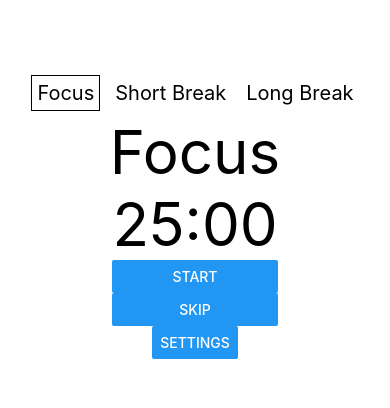
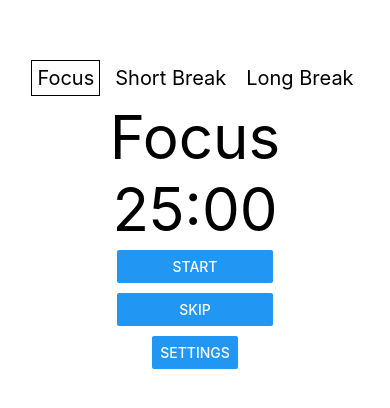
Before and after one commit to beinnor/FocusNative, a React Native app: screen / in a window 390 px wide. Shown: the part 208-616 px from the top of the page. Built offline with nearby package versions, Linux system fonts and the light colour scheme.

Commit message:
add button component

```diff
--- a/components/Main.js
+++ b/components/Main.js
@@ -1,10 +1,11 @@
 import React, { useState } from 'react';
-import { View, StyleSheet, Text, Button } from 'react-native';
+import { View, StyleSheet, Text } from 'react-native';
 
 import Settings from '../components/Settings';
 import Timer from '../components/Timer';
 import TopBar from '../components/TopBar';
 import defaultSettings from '../utils/defaultSettings';
+import MyButton from './MyButton';
 
 const Main = () => {
   const [sessionTypes, setSessionTypes] = useState(defaultSettings);
@@ -63,7 +64,11 @@ const Main = () => {
 
         <Timer seconds={currentSessionType.minutes * 60} nextSession={nextSession} />
 
-        <Button title="Settings" accessibilityLabel="Set session timers" onPress={toggleSettings} />
+        <MyButton
+          title="Settings"
+          accessibilityLabel="Set session timers"
+          onPress={toggleSettings}
+        />
       </View>
     );
   }
--- /dev/null
+++ b/components/MyButton.js
@@ -0,0 +1,25 @@
+import PropTypes from 'prop-types';
+import React from 'react';
+import { StyleSheet, View, Button } from 'react-native';
+
+const MyButton = ({ title, accessibilityLabel, onPress }) => {
+  return (
+    <View style={styles.container}>
+      <Button title={title} accessibilityLabel={accessibilityLabel} onPress={onPress} />
+    </View>
+  );
+};
+
+const styles = StyleSheet.create({
+  container: {
+    margin: 5,
+  },
+});
+
+MyButton.propTypes = {
+  title: PropTypes.string,
+  accessibilityLabel: PropTypes.string,
+  onPress: PropTypes.func,
+};
+
+export default MyButton;
--- a/components/Settings.js
+++ b/components/Settings.js
@@ -1,8 +1,9 @@
 import PropTypes from 'prop-types';
 import React, { useState } from 'react';
-import { View, StyleSheet, Text, Button, TextInput } from 'react-native';
+import { View, StyleSheet, Text, TextInput } from 'react-native';
 
 import defaultSettings from '../utils/defaultSettings';
+import MyButton from './MyButton';
 
 const Settings = ({ toggleSettings, sessionTypes, updateSettings }) => {
   const [focusTime, setFocusTime] = useState(sessionTypes.focus.minutes);
@@ -55,9 +56,9 @@ const Settings = ({ toggleSettings, sessionTypes, updateSettings }) => {
       <View style={styles.divider} />
 
       <View style={styles.horizontalView}>
-        <Button title="Defaults" accessibilityLabel="Reset to defaults" onPress={reset} />
+        <MyButton title="Defaults" accessibilityLabel="Reset to defaults" onPress={reset} />
 
-        <Button title="Save" accessibilityLabel="Save settings" onPress={() => save()} />
+        <MyButton title="Save" accessibilityLabel="Save settings" onPress={() => save()} />
       </View>
     </View>
   );
--- a/components/Timer.js
+++ b/components/Timer.js
@@ -1,8 +1,9 @@
 import PropTypes from 'prop-types';
 import React, { useEffect, useState } from 'react';
-import { View, Text, Button, StyleSheet } from 'react-native';
+import { View, Text, StyleSheet } from 'react-native';
 
 import { secsInMmssString } from '../utils/Helper';
+import MyButton from './MyButton';
 
 const Timer = ({ seconds, nextSession }) => {
   const [secondsLeft, setSecondsLeft] = useState(seconds);
@@ -48,17 +49,17 @@ const Timer = ({ seconds, nextSession }) => {
 
   const startBtnJSX = () => {
     return (
-      <Button title="Start" accessibilityLabel="Start session" onPress={() => setPaused(false)} />
+      <MyButton title="Start" accessibilityLabel="Start session" onPress={() => setPaused(false)} />
     );
   };
 
   const skipBtnJSX = () => {
-    return <Button title="skip" accessibilityLabel="skip session time" onPress={() => skip()} />;
+    return <MyButton title="skip" accessibilityLabel="skip session time" onPress={() => skip()} />;
   };
 
   const stopBtnJSX = () => {
     return (
-      <Button title="Stop" accessibilityLabel="Stop session" onPress={() => setPaused(true)} />
+      <MyButton title="Stop" accessibilityLabel="Stop session" onPress={() => setPaused(true)} />
     );
   };
 
```
